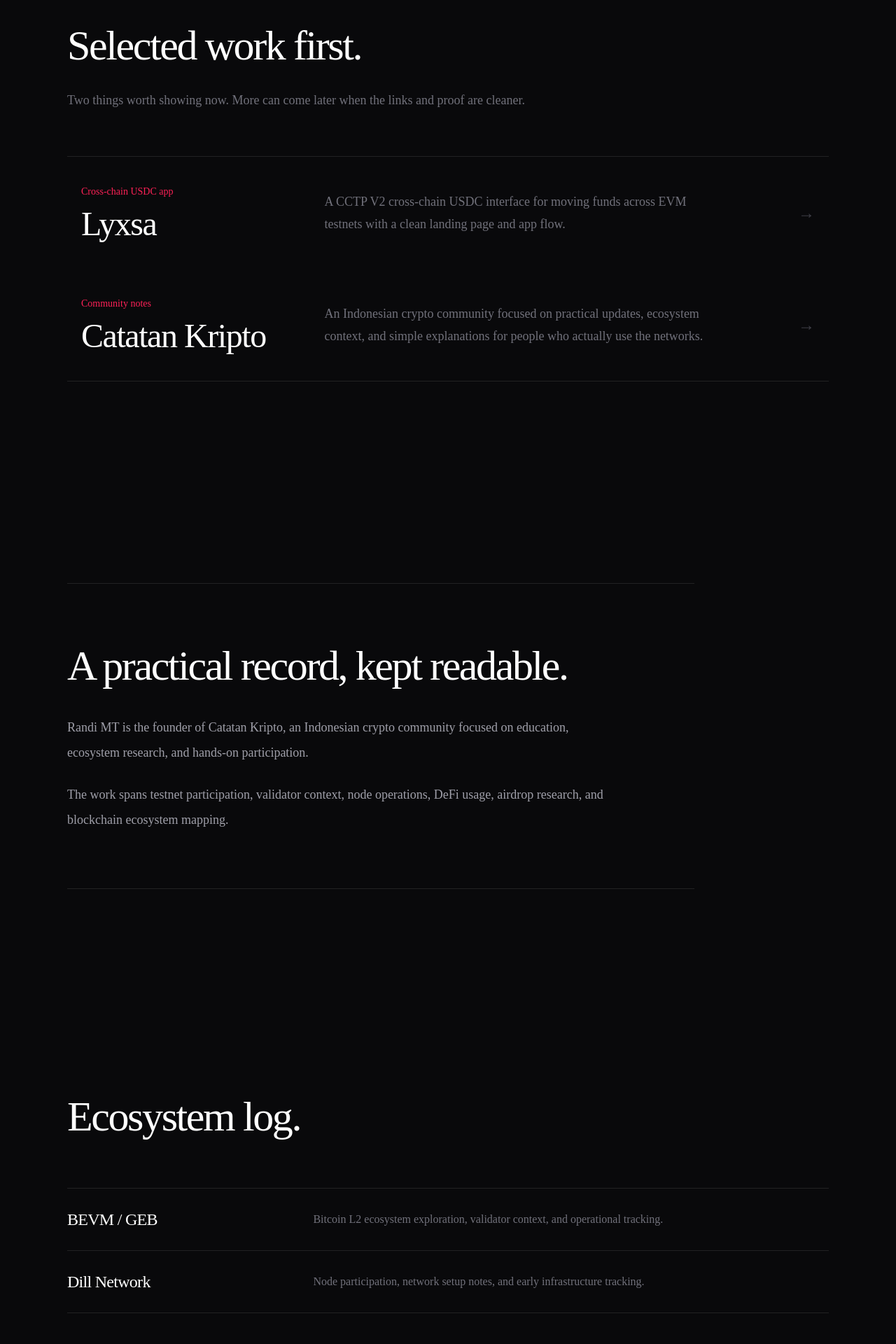
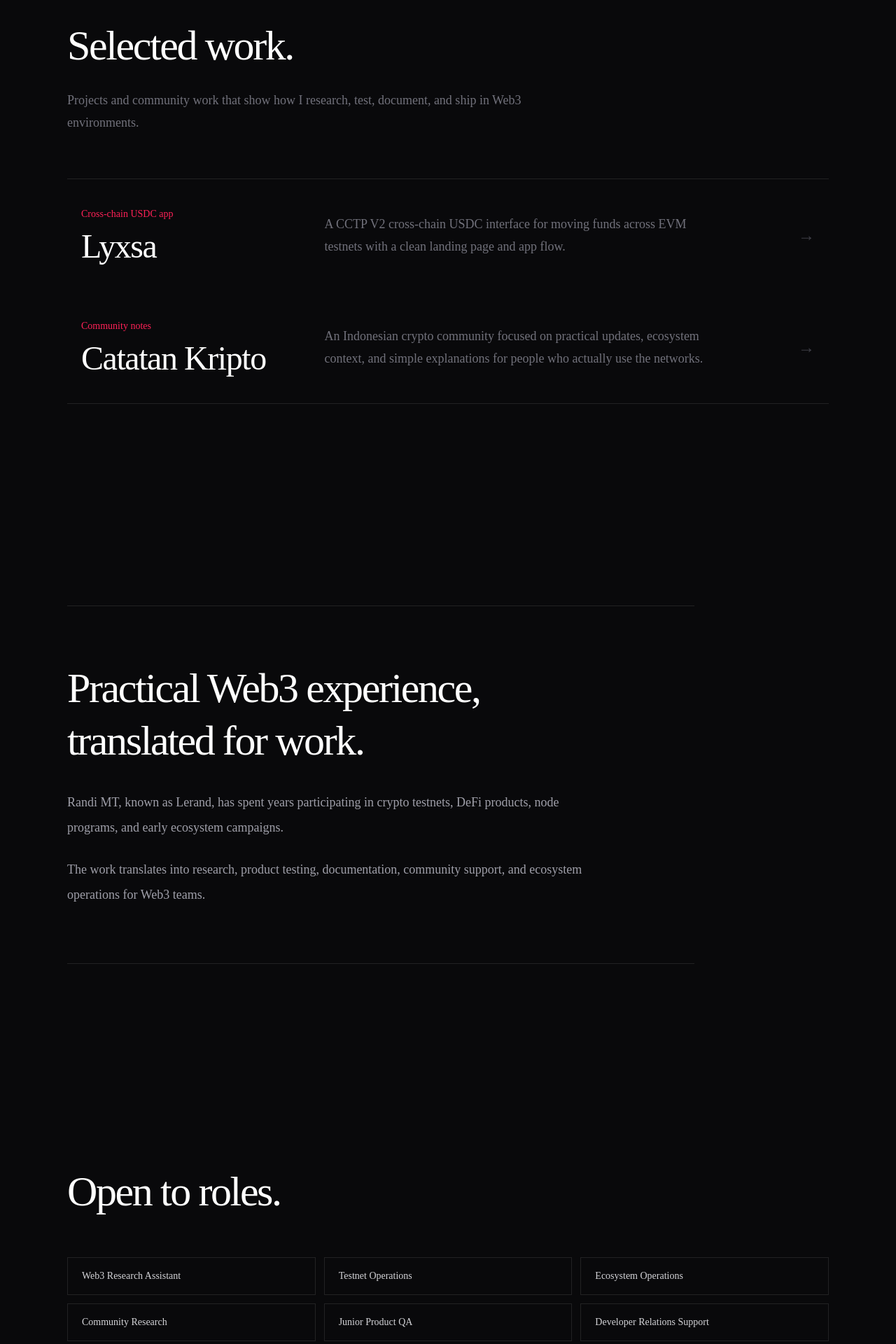
Before and after one commit to Randimt/lerand-portfolio, a Next.js app: page / in a window 1280 px wide. Shown: the part 820-2740 px from the top of the page at 70% size. Built offline with nearby package versions, Linux system fonts and the light colour scheme.

Commit message:
Make portfolio job ready

```diff
--- a/src/app/layout.tsx
+++ b/src/app/layout.tsx
@@ -15,7 +15,7 @@ const geistMono = Geist_Mono({
 export const metadata: Metadata = {
   title: "Randi MT - Lerand Portfolio",
   description:
-    "Personal portfolio of Randi MT, covering testnets, nodes, DeFi participation, Catatan Kripto, and early blockchain ecosystems.",
+    "Job-ready Web3 portfolio for Randi MT, covering research, testnet operations, product QA, nodes, DeFi, and community work.",
 };
 
 export default function RootLayout({
--- a/src/app/page.tsx
+++ b/src/app/page.tsx
@@ -32,36 +32,38 @@ const ecosystems = [
 
 const areas = [
   {
-    title: "Research",
+    title: "Research and analysis",
     description:
-      "Following new networks, narratives, protocol mechanics, and early opportunities before they become obvious.",
+      "Tracking ecosystems, narratives, protocol mechanics, campaign requirements, and early opportunities.",
   },
   {
-    title: "Participation",
+    title: "Product and testnet QA",
     description:
-      "Running through testnets, DeFi flows, quests, feedback loops, and eligibility requirements with a practical lens.",
+      "Running through user flows, testnet tasks, DeFi actions, wallet paths, feedback loops, and bug-prone steps.",
   },
   {
-    title: "Infrastructure context",
+    title: "Node and validator context",
     description:
-      "Documenting setup flows, network requirements, validator programs, and operational lessons from early infrastructure work.",
+      "Documenting setup flows, network requirements, validator programs, and operational lessons from infrastructure work.",
   },
   {
-    title: "Community notes",
+    title: "Community and documentation",
     description:
-      "Turning messy ecosystem updates into simple notes for people who actually use the networks.",
+      "Turning messy ecosystem updates into clear notes, guides, and context for users and community teams.",
   },
 ];
 
 const skills = [
   "Web3 research",
-  "Testnet participation",
-  "Airdrop research",
-  "DeFi usage",
-  "Node operations",
+  "Testnet operations",
+  "Product QA",
+  "DeFi testing",
+  "Node setup notes",
   "Validator context",
-  "Ecosystem mapping",
-  "Community notes",
+  "Documentation",
+  "Community research",
+  "GitHub workflow",
+  "Basic frontend",
 ];
 
 const fadeUp = {
@@ -113,21 +115,21 @@ export default function Home() {
             transition={{ duration: 0.8, ease }}
             className="mb-8 text-sm font-medium text-rose-500"
           >
-            Testnets, nodes, DeFi, and early network participation.
+            Available for Web3 research, testnet operations, and ecosystem support.
           </motion.p>
           <motion.h1
             variants={fadeUp}
             transition={{ duration: 0.9, ease }}
             className="max-w-5xl text-balance text-6xl font-medium leading-[0.92] tracking-[-0.065em] text-white sm:text-7xl md:text-8xl"
           >
-            Learning across testnets, DeFi paths, and early network notes.
+            Web3 researcher focused on testnets, nodes, DeFi, and community research.
           </motion.h1>
           <motion.p
             variants={fadeUp}
             transition={{ duration: 0.85, ease }}
             className="mt-8 max-w-2xl text-lg leading-8 text-zinc-400 md:text-xl"
           >
-            A personal portfolio for Randi MT, known as Lerand. No inflated title, just the record.
+            I help teams research ecosystems, test products, document flows, and support early network participation.
           </motion.p>
         </motion.div>
       </section>
@@ -136,10 +138,10 @@ export default function Home() {
         <Reveal>
           <div className="max-w-4xl">
             <h2 className="text-balance text-4xl font-medium leading-tight tracking-[-0.04em] text-white md:text-6xl">
-              Selected work first.
+              Selected work.
             </h2>
             <p className="mt-6 max-w-2xl text-lg leading-8 text-zinc-500">
-              Two things worth showing now. More can come later when the links and proof are cleaner.
+              Projects and community work that show how I research, test, document, and ship in Web3 environments.
             </p>
           </div>
         </Reveal>
@@ -173,14 +175,14 @@ export default function Home() {
         <Reveal>
           <div className="max-w-4xl border-y border-white/10 py-14 md:py-20">
             <h2 className="text-balance text-4xl font-medium leading-tight tracking-[-0.04em] text-white md:text-6xl">
-              A practical record, kept readable.
+              Practical Web3 experience, translated for work.
             </h2>
             <div className="mt-8 max-w-3xl space-y-6 text-lg leading-9 text-zinc-400">
               <p>
-                Randi MT is the founder of Catatan Kripto, an Indonesian crypto community focused on education, ecosystem research, and hands-on participation.
+                Randi MT, known as Lerand, has spent years participating in crypto testnets, DeFi products, node programs, and early ecosystem campaigns.
               </p>
               <p>
-                The work spans testnet participation, validator context, node operations, DeFi usage, airdrop research, and blockchain ecosystem mapping.
+                The work translates into research, product testing, documentation, community support, and ecosystem operations for Web3 teams.
               </p>
             </div>
           </div>
@@ -190,7 +192,32 @@ export default function Home() {
       <section className="relative mx-auto max-w-6xl px-5 py-28 sm:px-8 md:py-36">
         <Reveal>
           <h2 className="max-w-4xl text-balance text-4xl font-medium leading-tight tracking-[-0.04em] text-white md:text-6xl">
-            Ecosystem log.
+            Open to roles.
+          </h2>
+        </Reveal>
+
+        <Reveal delay={0.08}>
+          <div className="mt-14 grid gap-3 sm:grid-cols-2 lg:grid-cols-3">
+            {[
+              "Web3 Research Assistant",
+              "Testnet Operations",
+              "Ecosystem Operations",
+              "Community Research",
+              "Junior Product QA",
+              "Developer Relations Support",
+            ].map((role) => (
+              <div key={role} className="border border-white/10 px-5 py-4 text-sm text-zinc-300">
+                {role}
+              </div>
+            ))}
+          </div>
+        </Reveal>
+      </section>
+
+      <section className="relative mx-auto max-w-6xl px-5 py-28 sm:px-8 md:py-36">
+        <Reveal>
+          <h2 className="max-w-4xl text-balance text-4xl font-medium leading-tight tracking-[-0.04em] text-white md:text-6xl">
+            Relevant network experience.
           </h2>
         </Reveal>
 
@@ -213,7 +240,7 @@ export default function Home() {
       <section id="skills" className="relative mx-auto max-w-6xl px-5 py-28 sm:px-8 md:py-36">
         <Reveal>
           <h2 className="max-w-4xl text-balance text-4xl font-medium leading-tight tracking-[-0.04em] text-white md:text-6xl">
-            Skills and areas.
+            Skills for Web3 roles.
           </h2>
         </Reveal>
 
@@ -251,10 +278,10 @@ export default function Home() {
         <Reveal>
           <div className="border-y border-white/10 py-16 md:py-24">
             <h2 className="max-w-4xl text-balance text-4xl font-medium leading-tight tracking-[-0.04em] text-white md:text-6xl">
-              Want to talk crypto, testnets, or early ecosystems?
+              Open to Web3 work, research roles, and ecosystem support.
             </h2>
             <p className="mt-8 max-w-2xl text-lg leading-8 text-zinc-500">
-              Links can be added later. For now, this page keeps the structure ready.
+              Best fit: Web3 research assistant, testnet operations, ecosystem operations, community research, or junior product QA for crypto teams.
             </p>
             <div className="mt-10 flex flex-col gap-4 sm:flex-row">
               <a
```
